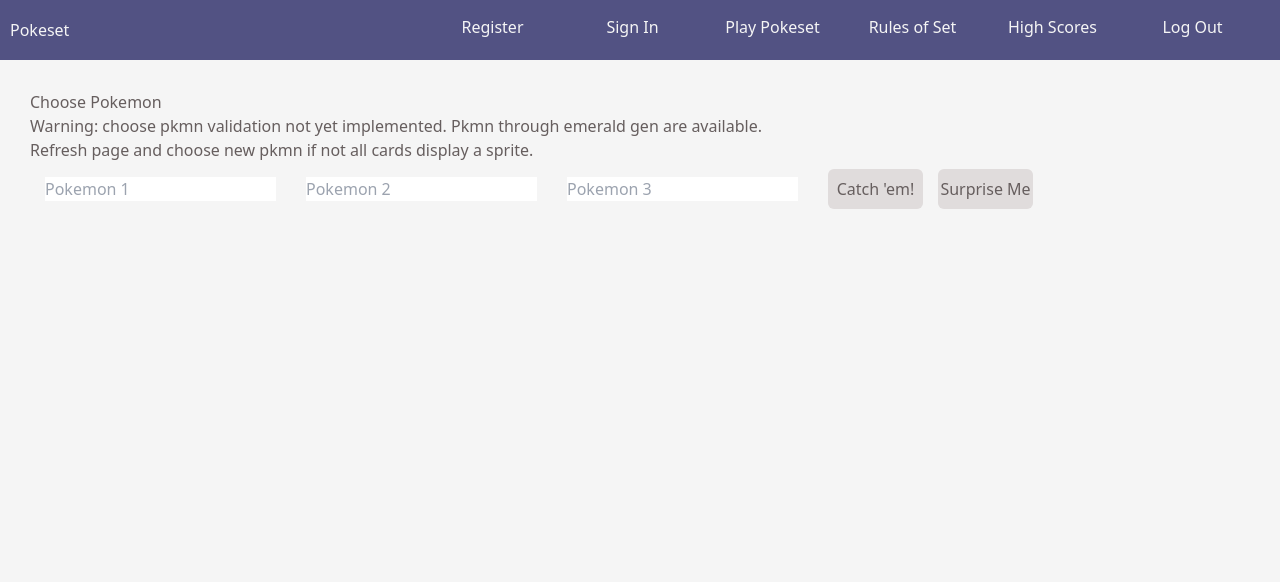
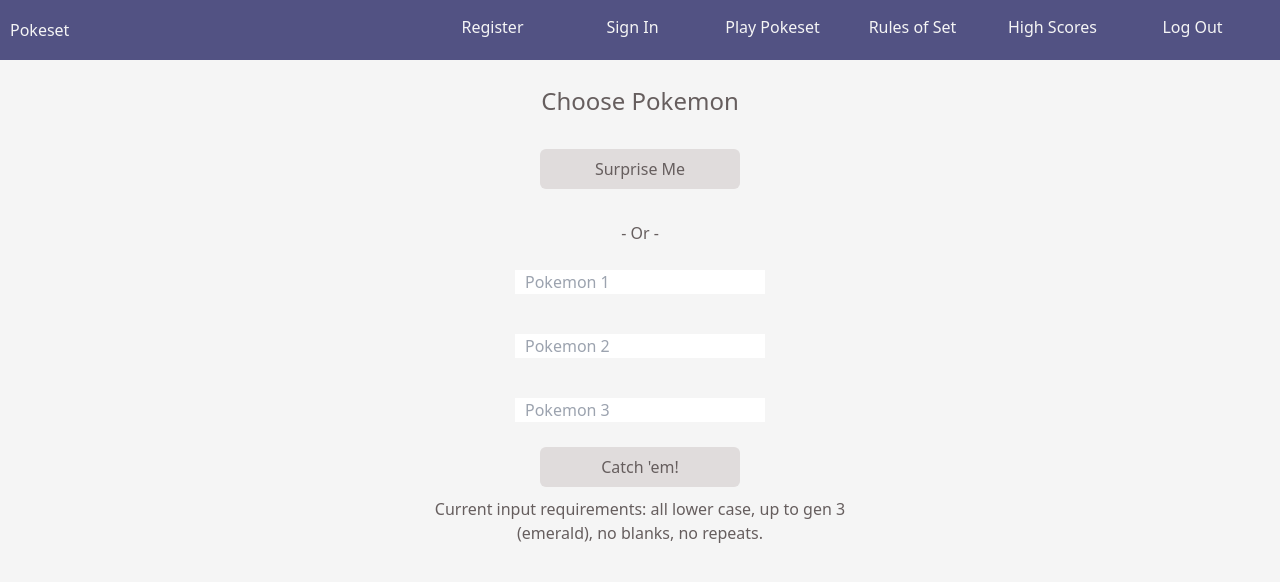
Before and after one commit to toddcmz/pokesetArchivePreSplit, a React (Vite) app in the folder pokeSetReactFront/: page /play in a window 1280 px wide. Shown: the top 582 px of the page. Built offline with nearby package versions, Linux system fonts and the light colour scheme.

Commit message:
draft better choose pokemon styling implemented

```diff
--- a/pokeSetReactFront/src/components/ChooseAndPlay.tsx
+++ b/pokeSetReactFront/src/components/ChooseAndPlay.tsx
@@ -107,19 +107,29 @@
     <>
         {!isPlaying &&
         <>
-            <div className="selectorDirectionsContainer">
-                <h3>Choose Pokemon</h3>
-                <h5>Warning: choose pkmn validation not yet implemented. Pkmn through emerald gen are available.</h5>
-                <h5>Refresh page and choose new pkmn if not all cards display a sprite.</h5>
-            </div>
-            <div className="pokemonSelectorsContainer">
-            <form onSubmit={handleChoosePokemonForm}>
-                <input type="text" placeholder="Pokemon 1" ref={pmon1Field}/>
-                <input type="text" placeholder="Pokemon 2" ref={pmon2Field}/>
-                <input type="text" placeholder="Pokemon 3" ref={pmon3Field}/>
-                <button className="pmonSelectorButtons allAppButtons">Catch 'em!</button>
-            </form>
-            <button className="pmonSelectorButtons allAppButtons" onClick={handleSurpriseMeButton}>Surprise Me</button>
+            <div className="preGameContainer">
+                <div className="selectorDirectionsContainer">
+                    <h1>Choose Pokemon</h1>
+                    <button className="surpriseMeButton pmonSelectorButtons allAppButtons" onClick={handleSurpriseMeButton}>Surprise Me</button>
+                    <h5> - Or - </h5>
+                </div>
+                <div className="pokemonSelectorsContainer">
+                <form className="pmonSelectorForm" onSubmit={handleChoosePokemonForm}>
+                    <span>
+                        <input className="pmonSelectorInputField" type="text" placeholder="Pokemon 1" ref={pmon1Field}/>
+                    </span>
+                    <span>
+                        <input className="pmonSelectorInputField" type="text" placeholder="Pokemon 2" ref={pmon2Field}/>
+                    </span>
+                    <span>
+                        <input className="pmonSelectorInputField" type="text" placeholder="Pokemon 3" ref={pmon3Field}/>
+                    </span>
+                    <span>
+                        <button className="catchEmButton pmonSelectorButtons allAppButtons">Catch 'em!</button>
+                    </span>
+                </form>
+                <h5>Current input requirements: all lower case, up to gen 3 (emerald), no blanks, no repeats.</h5>
+                </div>
             </div>
         </>
         }
--- a/pokeSetReactFront/src/index.css
+++ b/pokeSetReactFront/src/index.css
@@ -12,8 +12,12 @@
   @apply bg-neutral1;
 }
 
-h3, h5{
+h1, h3, h5{
   @apply text-neutral5;
+}
+
+h1{
+  @apply text-2xl;
 }
 
 input{
@@ -25,6 +29,23 @@
   flex-direction: column;
   border: 1px solid lightblue;
 }
+
+.allAppButtons{
+  height: 40px;
+  @apply
+    text-neutral5
+    bg-neutral2
+    rounded-md;
+}
+
+.allAppButtons:hover{
+  @apply
+    border-neutral5
+    border-solid
+    border-2;
+}
+
+/* Header styles */
 
 .headerContainer{
   height: 60px;
@@ -65,37 +86,53 @@
 
 /* pokemon selectors */
 
+.preGameContainer{
+  max-width: 450px;
+  height: 600px;
+  margin: auto;
+  text-align: center;
+}
+
 .selectorDirectionsContainer{
-  padding: 30px 30px 0 30px;
+  display: flex;
+  flex-direction: column;
+  justify-content: space-between;
+  align-items: center;
+  height: 160px;
+  margin-top: 25px;
+}
+
+.surpriseMeButton{
+  width: 200px;
+}
+
+.catchEmButton{
+  width: 200px;
 }
 
 .pokemonSelectorsContainer{
   display: flex;
-  flex-direction: row;
+  flex-direction: column;
   justify-content: flex-start;
   align-items: center;
-  padding-left: 30px;
+  height: 300px;
 }
 
-.pmonSelectorButtons{
-  width: 95px;
-  margin-left: 15px;
+.pmonSelectorForm{
+  display: flex;
+  flex-direction: column;
+  justify-content: space-evenly;
+  align-items: center;
+  height: 100%;
+  width: 100%;
 }
 
-.allAppButtons{
-  height: 40px;
-  @apply
-    text-neutral5
-    bg-neutral2
-    rounded-md;
+.pmonSelectorInputField{
+  padding-left: 10px;
+  width: 250px;
 }
 
-.allAppButtons:hover{
-  @apply
-    border-neutral5
-    border-solid
-    border-2;
-}
+
 
 .duringPlayButtons{
   margin-top: 15px;
```
